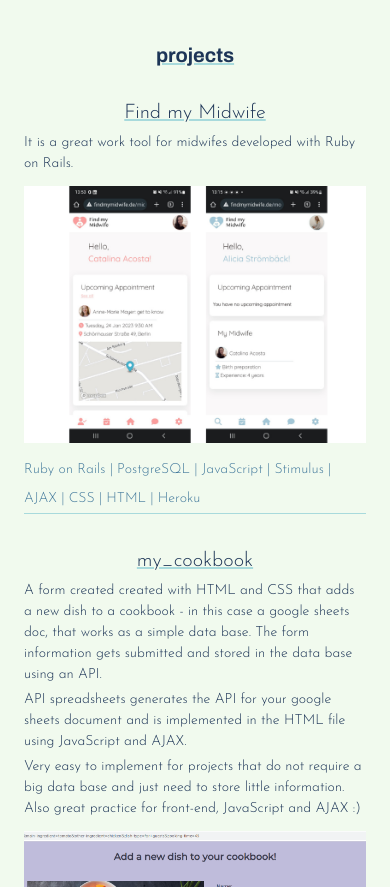
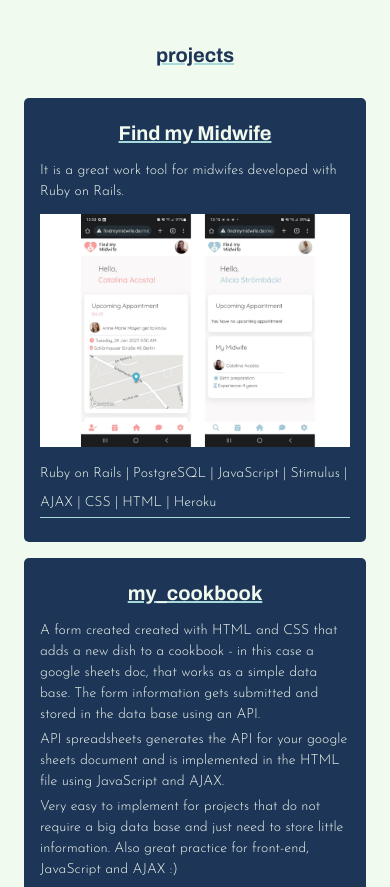
Before and after one commit to catalina-acosta/c_acosta_portfolio, a plain HTML site: page index.html in a window 390 px wide. Shown: the part 880-1767 px from the top of the page. Drawn offline with Linux system fonts and the light colour scheme.

Commit message:
final version small screen :) projects section with colored cards and font in background color

```diff
--- a/index.html
+++ b/index.html
@@ -19,7 +19,7 @@
         </ul>
       </nav>
       <section id="welcome-section">
-        <h1 class="header-title">catalina <br /><span class="accent">acosta rivera</span></h1>
+        <h1 class="header-title">catalina <span class="accent">acosta rivera</span></h1>
         <h2 class="work-title underline">fullstack web developer</h2>
         <p class="welcome-text">As a former Fashion Designer and Product Manager, I have always been passionate about developing products or solutions in a creative way that fulfill market needs. And coding is all about creative problem solving, which is what I love to do ❤️</p>
         <a href="/documents/CV_Catalina Acosta Rivera.pdf" download>
@@ -29,9 +29,10 @@
       <section id="projects">
         <h2 class="projects-section-header"><span class="underline">projects</span></h2>
         <div class="projects-grid">
+          <div class="grid-item-container">
           <div class="grid-item">
-            <p class="project-title underline">Find my Midwife</p>
-            <p>It is a great work tool for midwifes developed with Ruby on Rails.</p>
+            <h2 class="project-title underline">Find my Midwife</h2>
+            <p class="project-description">It is a great work tool for midwifes developed with Ruby on Rails.</p>
           </div>
             <div class="grid-item">
               <div class="image-container">
@@ -50,11 +51,13 @@
                 <p>Heroku</p>
               </div>
             </div>
+          </div>
+          <div class="grid-item-container">
           <div class="grid-item">
-            <p class="project-title underline">my_cookbook</p>
-            <p>A form created created with HTML and CSS that adds a new dish to a cookbook - in this case a google sheets doc, that works as a simple data base. The form information gets submitted and stored in the data base using an API.</p>
-            <p> API spreadsheets generates the API for your google sheets document and is implemented in the HTML file using JavaScript and AJAX.</p>
-            <p>Very easy to implement for projects that do not require a big data base and just need to store little information. Also great practice for front-end, JavaScript and AJAX :)</p>
+            <h2 class="project-title underline">my_cookbook</h2>
+            <p class="project-description">A form created created with HTML and CSS that adds a new dish to a cookbook - in this case a google sheets doc, that works as a simple data base. The form information gets submitted and stored in the data base using an API.</p>
+            <p class="project-description"> API spreadsheets generates the API for your google sheets document and is implemented in the HTML file using JavaScript and AJAX.</p>
+            <p class="project-description">Very easy to implement for projects that do not require a big data base and just need to store little information. Also great practice for front-end, JavaScript and AJAX :)</p>
           </div>
           <div class="grid-item">
             <div class="image-container">
@@ -69,9 +72,11 @@
               <p>HTML |</p>
             </div>
           </div>
+          </div>
+          <div class="grid-item-container">
             <div class="grid-item">
-            <p class="project-title underline">portfolio</p>
-            <p>Welcome to my personal website! Here you can find some of the projects I've been working on and have a closer impression of who I am. The website was developed with Html and CSS and is hosted on Github Pages. It was a great learning experience to use grid and the biggest challenge was to achieve a good responsivness in different screen sizes.</p>
+              <h2 class="project-title underline">portfolio</h2>
+              <p class="project-description">Welcome to my personal website! Here you can find some of the projects I've been working on and have a closer impression of who I am. The website was developed with Html and CSS and is hosted on Github Pages. It was a great learning experience to use grid and the biggest challenge was to achieve a good responsivness in different screen sizes.</p>
             </div>
             <div class="grid-item">
               <div class="image-container">
@@ -82,6 +87,7 @@
               <div class="tech-stack">
                 <p>CSS |</p>
                 <p>HTML |</p>
+              </div>
             </div>
           </div>
         </div>
--- a/styles.css
+++ b/styles.css
@@ -1,22 +1,5 @@
-/* @media only screen and (max-width: 767px) {
-  /* Styles for small screens */
-  /* * {
-    margin: 0 auto;
-  }
 
-  h1, h2 {
-    font-size: 60%;
-  }
-
-  p {
-    font-size: 12px;
-  }
-
-  .projects-grid {
-    grid-template-columns: 1fr;
-  }
-
-} */
+/* Styles for small screens */
 
 /* Styles for devices with a minimum width of 768px and a maximum width of 991px (e.g. tablets)*/
 @media screen and (min-width: 768px) and (max-width: 991px) {
@@ -227,6 +210,13 @@ li {
   margin-bottom: 6rem;
 }
 
+.grid-item-container {
+  background-color: var(--font-color1);
+  padding: 0 1rem;
+  margin-bottom: 1rem;
+  border-radius: 5px;
+}
+
 .grid-item {
   display: flex;
   flex-direction: column;
@@ -239,6 +229,9 @@ li {
   margin-bottom: 0.25rem;
 }
 
+.project-description {
+  color: var(--background-color);
+}
 .image-container {
   width: 100%;
   height: 0;
@@ -269,6 +262,9 @@ img {
 
 .project-title {
   font-size: 1.25rem;
+  color: var(--background-color);
+  margin-top: 1.5rem;
+  margin-bottom: 1rem;
   /* padding: 1rem 0; */
 }
 
@@ -279,11 +275,11 @@ img {
   flex-wrap: wrap;
   margin-top: 0.5rem;
   border-bottom: 1px solid var(--font-highlight);
-  margin-bottom: 2rem;
+  margin-bottom: 1.5rem;
 }
 
 .tech-stack p {
-  color: var(--font-color2);
+  color: var(--background-color);
 }
 
 #about {
```
Lines whose indentation alone changed are shown as unchanged.
